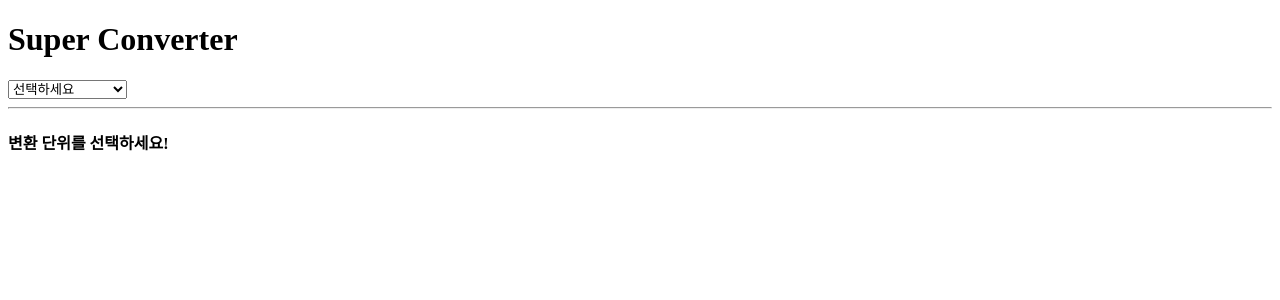
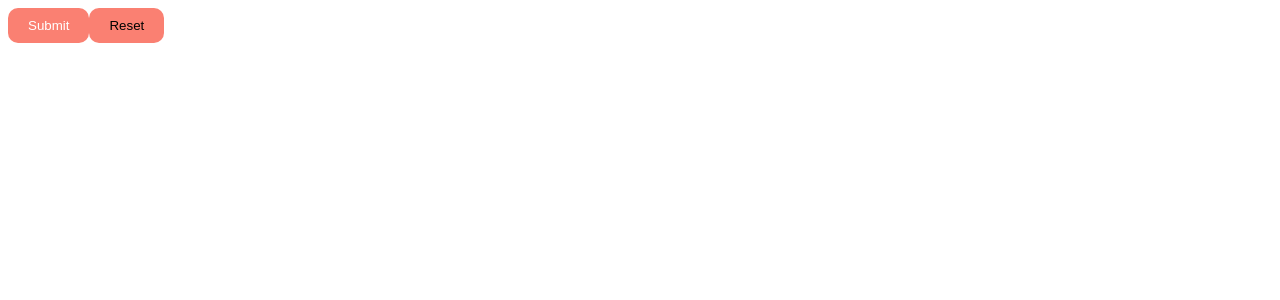
Before and after one commit to dev-minjeong/movie-info-app, a React (Create React App) app: page / in a window 1280 px wide. Shown: the top 300 px of the page. Built offline with nearby package versions, Linux system fonts and the light colour scheme.

Commit message:
props 2가지 방법으로 전달 해보기

```diff
--- a/src/index.js
+++ b/src/index.js
@@ -3,106 +3,35 @@ import ReactDOM from 'react-dom';
 // import App from './App';
 import { useState } from 'react';
 
-function MinutesToHours() {
-  const [amount, setAmount] = useState();
-  const [flipped, setFlipped] = useState(false);
-  const onChange = (event) => {
-    setAmount(event.target.value);
-  };
-  const onReset = () => {
-    setAmount('');
-  };
-  const onFlip = () => {
-    onReset();
-    setFlipped(!flipped);
-  };
+/** props를 전달하는 두가지 방법
+ *  1. 인자를 props로 전달 후 {props.banana}로 접근하기
+ *  2. 인자를 {banana, ...} 로 전달 후 {banana}로 접근하기
+ */
+function Btn(props) {
+  // function Btn({banana, apple}) {
   return (
-    <>
-      <label htmlFor='minutes'>Minutes</label>
-      <input
-        value={flipped ? amount * 60 : amount}
-        id='minutes'
-        placeholder='Minutes'
-        type='number'
-        onChange={onChange}
-        disabled={flipped}
-      ></input>
-      <label htmlFor='hours'>Hours</label>
-      <input
-        value={!flipped ? Math.round(amount / 60) : amount}
-        id='hours'
-        placeholder='Hours'
-        type='number'
-        onChange={onChange}
-        disabled={!flipped}
-      ></input>
-      <button onClick={onReset}>Reset</button>
-      <button onClick={onFlip}>Flip</button>
-    </>
-  );
-}
-function KmToMiles() {
-  const [amount, setAmount] = useState();
-  const [flipped, setFlipped] = useState(false);
-  const onChange = (event) => {
-    setAmount(event.target.value);
-  };
-  const onReset = () => {
-    setAmount('');
-  };
-  const onFlip = () => {
-    onReset();
-    setFlipped(!flipped);
-  };
-  return (
-    <>
-      <label htmlFor='km'>Km</label>
-      <input
-        value={flipped ? Math.round(amount * 1.61) : amount}
-        id='km'
-        placeholder='km'
-        type='number'
-        onChange={onChange}
-        disabled={flipped}
-      ></input>
-      <label htmlFor='miles'>Miles</label>
-      <input
-        value={!flipped ? Math.round(amount * 0.62) : amount}
-        id='miles'
-        placeholder='miles'
-        type='number'
-        onChange={onChange}
-        disabled={!flipped}
-      ></input>
-      <button onClick={onReset}>Reset</button>
-      <button onClick={onFlip}>Flip</button>
-    </>
+    <button
+      style={{
+        backgroundColor: 'salmon',
+        color: props.apple ? 'black' : 'white',
+        // color: apple ? 'black' : 'white',
+        padding: '10px 20px',
+        border: 0,
+        borderRadius: 10,
+        cursor: 'pointer',
+      }}
+    >
+      {props.banana}
+      {/* {banana} */}
+    </button>
   );
 }
 
 function App() {
-  const [select, setSelect] = useState('select');
-  function onSelect(event) {
-    setSelect(event.target.value);
-  }
   return (
     <div>
-      <h1>Super Converter</h1>
-      <select onChange={onSelect}>
-        <option value='select'>선택하세요</option>
-        <option value='minutes'>MinutesToHours</option>
-        <option value='km'>KmToMiles</option>
-      </select>
-      <hr></hr>
-      <div>
-        {select === 'minutes' ? (
-          <MinutesToHours></MinutesToHours>
-        ) : select === 'km' ? (
-          <KmToMiles></KmToMiles>
-        ) : (
-          <h4>변환 단위를 선택하세요!</h4>
-        )}
-      </div>
+      <Btn banana='Submit' apple={false}></Btn>
+      <Btn banana='Reset' apple={true}></Btn>
     </div>
   );
 }
```
